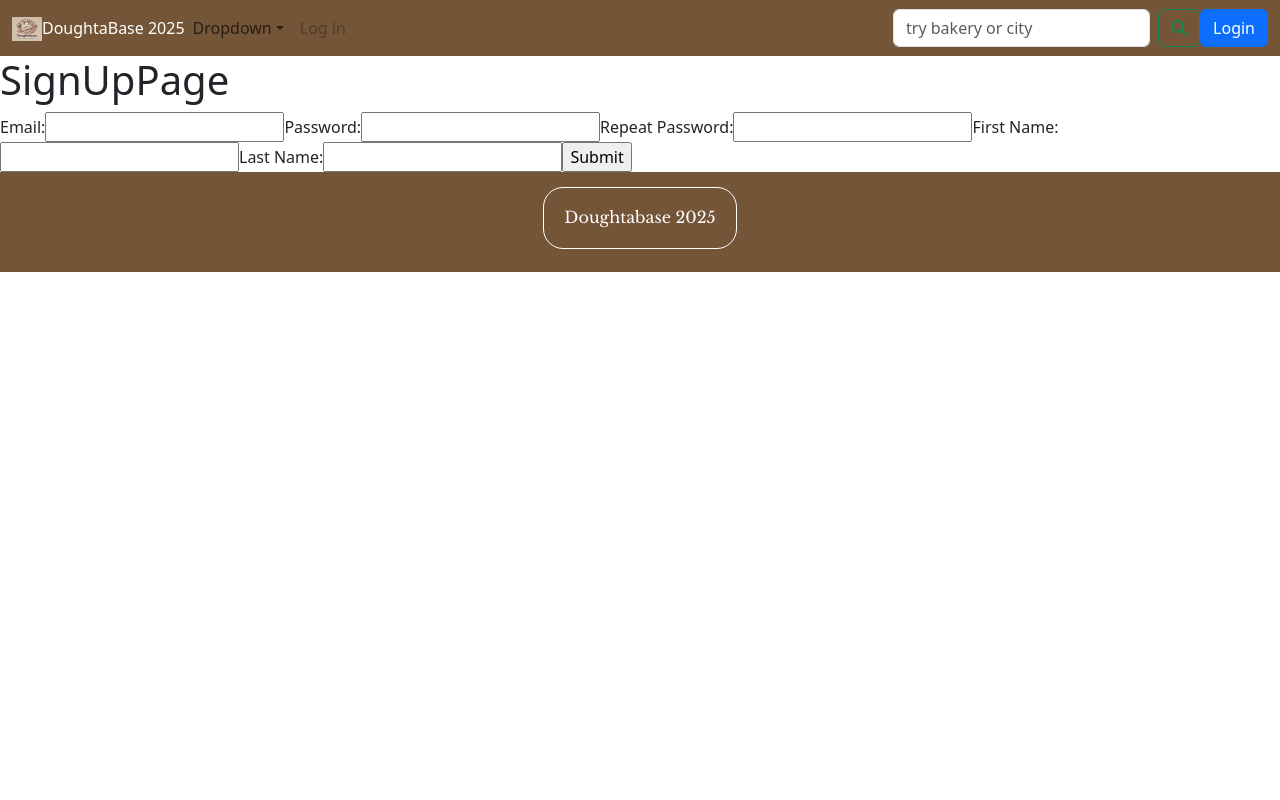
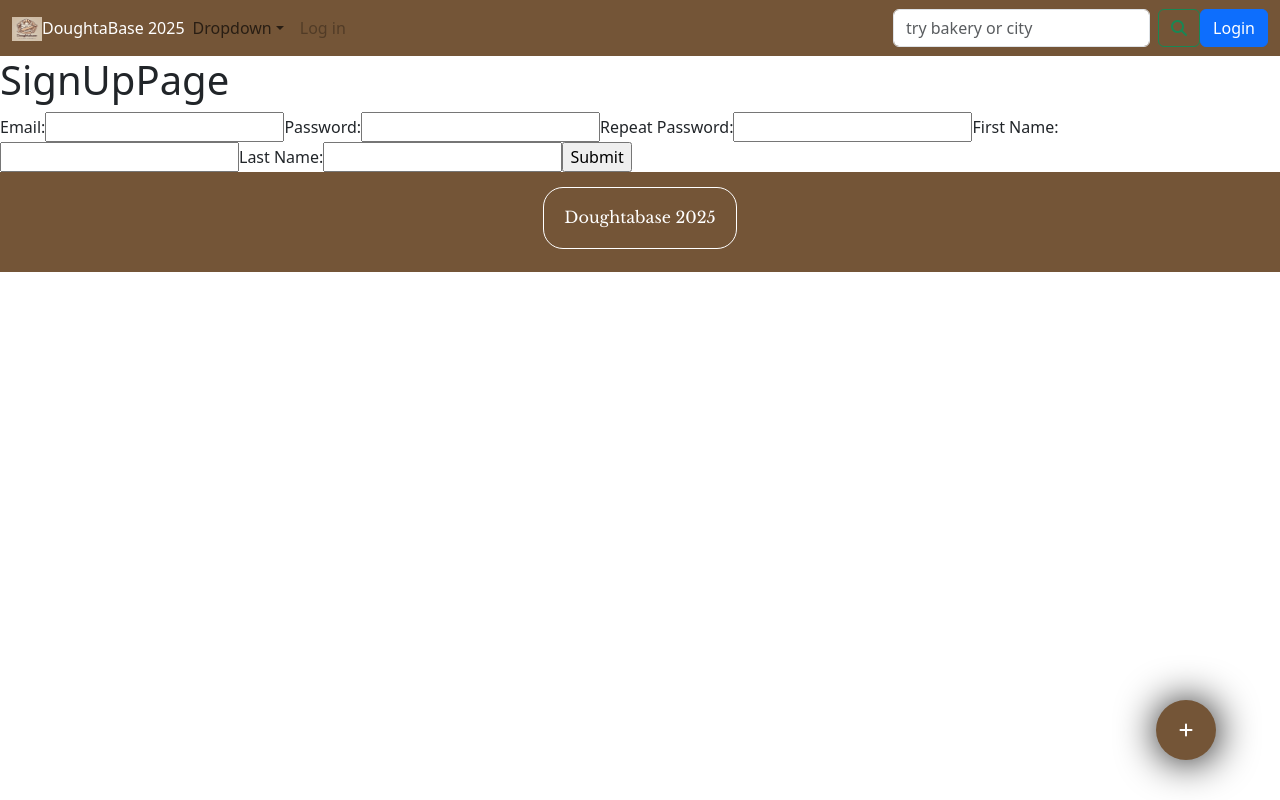
Before and after one commit to jonas060831/doughtabase_frontend, a React (Vite) app: page /signup in a window 1280 px wide. Built offline with nearby package versions, Linux system fonts and the light colour scheme; no server answers; a web font is replaced by a local one.

Commit message:
add bakery

```diff
--- a/src/App.jsx
+++ b/src/App.jsx
@@ -9,13 +9,15 @@ import Footer from "./Components/UI/Footer/Footer"
 import LoginPage from "./Components/Pages/LoginPage";
 import { AuthProvider } from "./context/AuthContext.jsx";
 import SignUpPage from "./Components/Pages/SignUpPage.jsx";
+import OpenBakeryButton from "./Components/UI/bakery/OpenBakeryButton.jsx";
 
 const  App = () => {
 
   return (
+    <AuthProvider>
+      <>
+        <BrowserRouter>
 
-      <BrowserRouter>
-      <AuthProvider>
         <NavBar />
         <Routes>
           {/* unprotected routes */}
@@ -30,8 +32,11 @@ const  App = () => {
           {/* protected routes */}
         </Routes>
         <Footer/>
-        </AuthProvider>
       </BrowserRouter>
+      <OpenBakeryButton />
+
+      </>
+      </AuthProvider>
   );
 }
 
--- a/src/Components/Pages/LoginPage.jsx
+++ b/src/Components/Pages/LoginPage.jsx
@@ -21,13 +21,13 @@ const LoginPage = () => {
     try {
         const response = await loginStandardUser(formData)
 
-        alert(response.message)
+        if(response.error) throw new Error(response.error);
 
         login(response.token)
         navigate('/')
 
     } catch (error) {
-        alert(error)
+        alert(error.message)
     }
 
   }
--- /dev/null
+++ b/src/Components/UI/bakery/OpenBakeryButton.css
@@ -0,0 +1,12 @@
+.floating_button {
+    position: fixed;
+    bottom: 5%;
+    right: 5%;
+    width: 60px;
+    height: 60px;
+    border-radius: 100vw;
+    background-color: #745537;
+    color: white;
+    border: none;
+    filter: drop-shadow(1px 1px 20px black);
+}
--- /dev/null
+++ b/src/Components/UI/bakery/OpenBakeryButton.jsx
@@ -0,0 +1,33 @@
+import React, { useEffect } from 'react'
+import './OpenBakeryButton.css'
+import { useAuth } from '../../../context/AuthContext'
+
+
+const OpenBakeryButton = () => {
+  const {  user } = useAuth()
+
+  useEffect(() => {
+    console.log(typeof user)
+  })
+
+  const handleOpenBakery = () => {
+
+    if(user) {
+        alert('open modal')
+    } else {
+        alert('you must login to continue')
+    }
+
+  }
+  return (
+    <button
+     onClick={handleOpenBakery}
+     className='floating_button'
+     style={{ display: user === 'null' ? 'block' : 'hidden' }}
+    >
+        <i className="fa-solid fa-plus"></i>
+    </button>
+  )
+}
+
+export default OpenBakeryButton
--- a/src/context/AuthContext.jsx
+++ b/src/context/AuthContext.jsx
@@ -17,7 +17,9 @@ export const AuthProvider = ({ children }) => {
   useEffect(() => {
     const token = localStorage.getItem('token');
 
-    if (token) {
+    setLoading(true)
+
+    if (token && token !== 'undefined') {
       try {
         const decoded = jwtDecode(token);
         const currentTime = Date.now() / 1000; // Get current time in seconds
```
Also changed, not shown: src/Components/UI/modals/BasicModal.jsx (added, +25 -0 lines).
